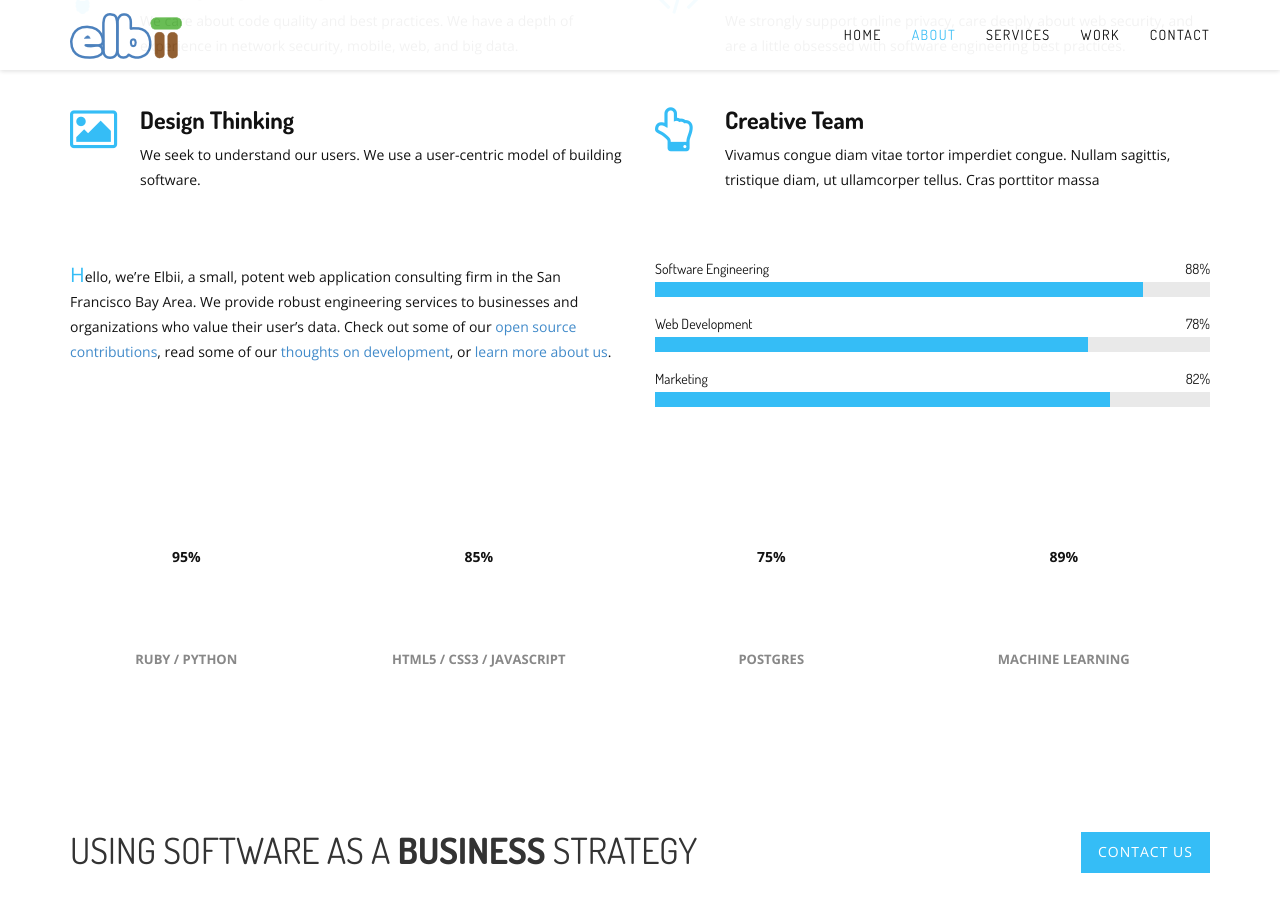
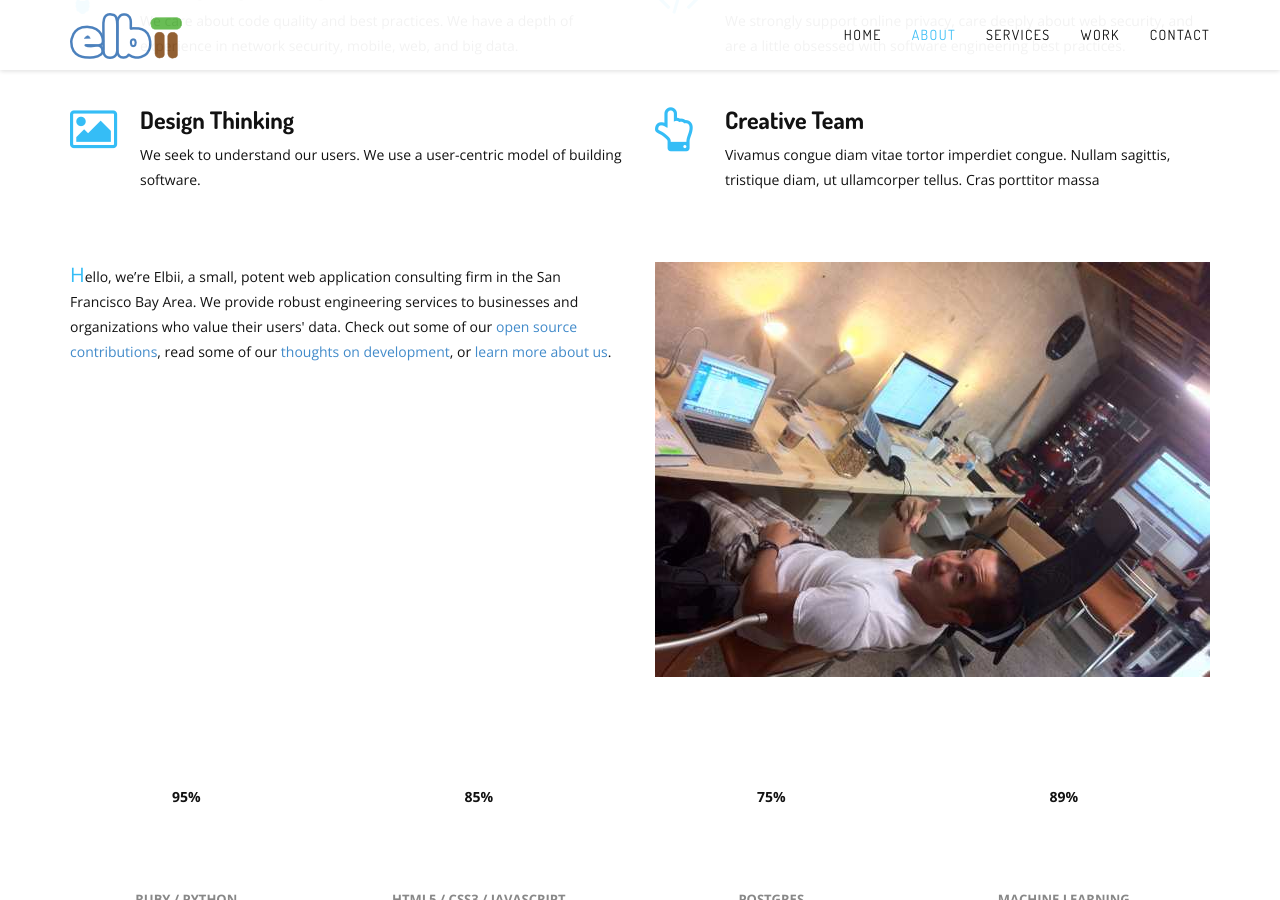
Before and after one commit to elbii/elbii.com, a Jekyll site: the page built from index.html, in a window 1280 px wide and 900 px high, scrolled down 1208 px. Built offline with Jekyll 4.4.1, drawn with Linux system fonts in a browser that asks for light colours; Markdown is read by kramdown in place of the engine named in the settings; some of the changed text lies outside the part shown.

Commit message:
fix typos

```diff
--- a/index.html
+++ b/index.html
@@ -142,28 +142,29 @@ title: Web Engineering Consulting | Elbii
                     <div class="col-md-6 col-sm-6">
                         <div class="about-more-info wow animated fadeInUp" data-wow-delay="0.3s">
                             <p>
-                                Hello, we’re Elbii, a small, potent web application consulting firm in the San Francisco Bay Area. We provide robust engineering services to businesses and organizations who value their user’s data. Check out some of our <a href='https://github.com/elbii'>open source contributions</a>, read some of our <a href='http://modernbedou.in/code'>thoughts on development</a>, or <a href='#work'>learn more about us</a>.
+                                Hello, we’re Elbii, a small, potent web application consulting firm in the San Francisco Bay Area. We provide robust engineering services to businesses and organizations who value their users' data. Check out some of our <a href='https://github.com/elbii'>open source contributions</a>, read some of our <a href='http://modernbedou.in/code'>thoughts on development</a>, or <a href='#work'>learn more about us</a>.
                             </p>
                         </div>
                     </div>
                     <div class="col-md-6 col-sm-6">
-                        <div class="skills-wrapper wow animated bounceIn" data-wow-delay="0.6s">
-                            <h3 class="heading-progress">Software Engineering <span class="pull-right">88%</span></h3>
-                            <div class="progress">
-                                <div class="progress-bar" style="width: 88%" aria-valuemax="100" aria-valuemin="0" aria-valuenow="88" role="progressbar">
-                                </div>
-                            </div>
-                            <h3 class="heading-progress">Web Development <span class="pull-right">78%</span></h3>
-                            <div class="progress">
-                                <div class="progress-bar" style="width: 78%" aria-valuemax="100" aria-valuemin="0" aria-valuenow="78" role="progressbar">
-                                </div>
-                            </div>
-                            <h3 class="heading-progress">Marketing <span class="pull-right">82%</span></h3>
-                            <div class="progress">
-                                <div class="progress-bar" style="width: 82%" aria-valuemax="100" aria-valuemin="0" aria-valuenow="82" role="progressbar">
-                                </div>
-                            </div>
-                        </div>
+                      <img src="img/garoffice.jpg" class="img-responsive" alt="Garage office">
+                        <!-- <div class="skills-wrapper wow animated bounceIn" data-wow-delay="0.6s"> -->
+                        <!--     <h3 class="heading-progress">Software Engineering <span class="pull-right">88%</span></h3> -->
+                        <!--     <div class="progress"> -->
+                        <!--         <div class="progress-bar" style="width: 88%" aria-valuemax="100" aria-valuemin="0" aria-valuenow="88" role="progressbar"> -->
+                        <!--         </div> -->
+                        <!--     </div> -->
+                        <!--     <h3 class="heading-progress">Web Development <span class="pull-right">78%</span></h3> -->
+                        <!--     <div class="progress"> -->
+                        <!--         <div class="progress-bar" style="width: 78%" aria-valuemax="100" aria-valuemin="0" aria-valuenow="78" role="progressbar"> -->
+                        <!--         </div> -->
+                        <!--     </div> -->
+                        <!--     <h3 class="heading-progress">Marketing <span class="pull-right">82%</span></h3> -->
+                        <!--     <div class="progress"> -->
+                        <!--         <div class="progress-bar" style="width: 82%" aria-valuemax="100" aria-valuemin="0" aria-valuenow="82" role="progressbar"> -->
+                        <!--         </div> -->
+                        <!--     </div> -->
+                        <!-- </div> -->
                     </div>
                 </div>
                   <div class="row easy-pie-chart-row">
@@ -695,7 +696,7 @@ title: Web Engineering Consulting | Elbii
     <div class="contact-sec-1">
         <div class="container">
             <div class="section-heading text-center">
-                <h4 class="small section-title"><span>we would love to here from you  </span></h4>
+                <h4 class="small section-title"><span>we would love to hear from you  </span></h4>
                 <h2 class="large section-title">Contact Us</h2>
             </div><!--section heading-->
         </div><!--.container-->
```
